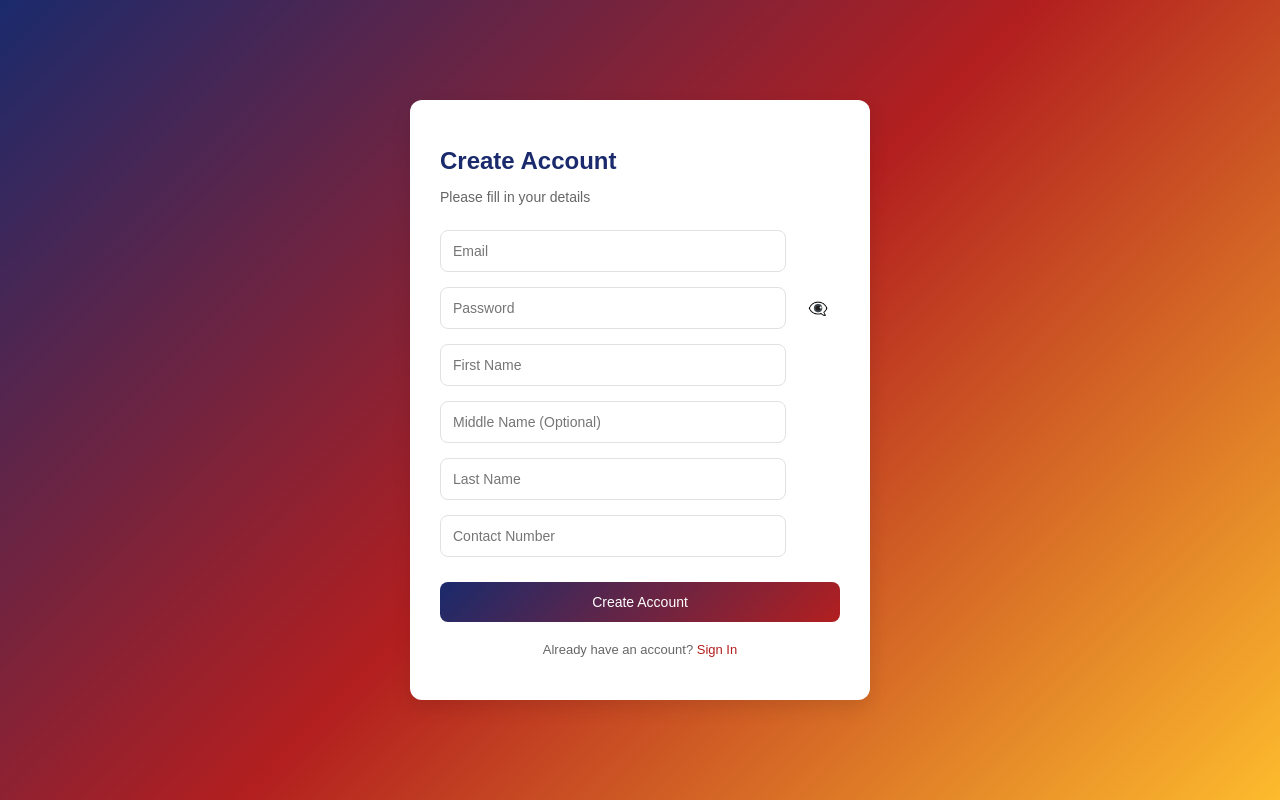
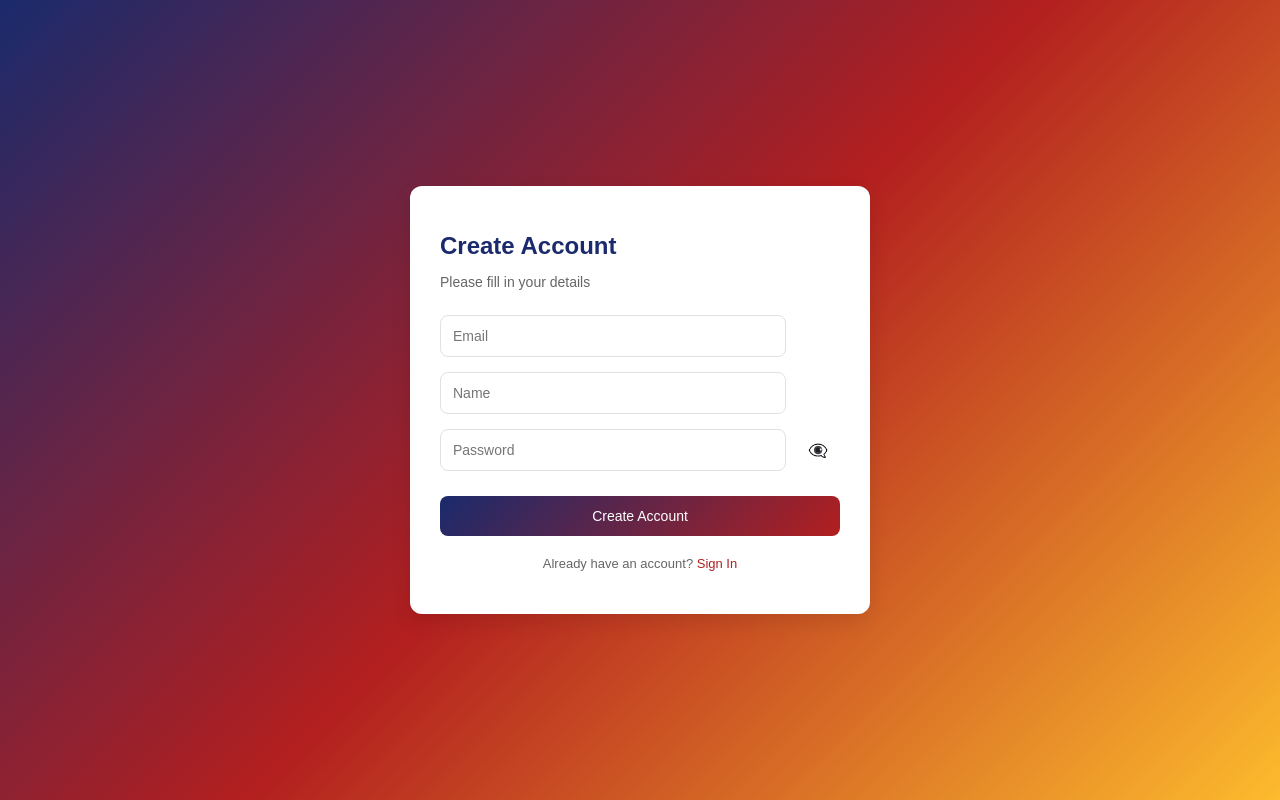
Before and after one commit to Zyldzkie/Movie-Site, a React (Create React App) app in the folder frontend/: page /register in a window 1280 px wide. Built offline with nearby package versions, Linux system fonts and the light colour scheme.

Commit message:
literally /login as new startup, register removed last name and middle name , changed first name to just "name"

```diff
--- a/frontend/src/App.js
+++ b/frontend/src/App.js
@@ -12,8 +12,8 @@ const App = () => {
     <Router>
       <div className="app">
         <Routes>
-          <Route path="/" element={<HomePage />} />
-          <Route path="/login" element={<Login />} />
+          <Route path="/home" element={<HomePage />} />
+          <Route path="/" element={<Login />} />
           <Route path="/register" element={<Register />} />
           <Route path="/admin_search" element={<AdminSearchMovie />} />
           <Route path="/admin_edit/:tmdbId" element={<AdminEditMovie />} />
--- a/frontend/src/Register/Register.jsx
+++ b/frontend/src/Register/Register.jsx
@@ -122,6 +122,18 @@ function Register() {
 
           <div className="form-group">
             <input
+              ref={fNameRef}
+              type="text"
+              value={firstName}
+              onChange={(e) => handleOnChange(e, 'firstName')}
+              placeholder="Name"
+              required
+              className="form-input"s
+            />
+          </div>
+
+          <div className="form-group">
+            <input
               ref={passwordRef}
               type={isShowPassword ? 'text' : 'password'}
               value={password}
@@ -137,53 +149,6 @@ function Register() {
             >
               {isShowPassword ? '👁️' : '👁️‍🗨️'}
             </button>
-          </div>
-
-          <div className="form-group">
-            <input
-              ref={fNameRef}
-              type="text"
-              value={firstName}
-              onChange={(e) => handleOnChange(e, 'firstName')}
-              placeholder="First Name"
-              required
-              className="form-input"
-            />
-          </div>
-
-          <div className="form-group">
-            <input
-              ref={mNameRef}
-              type="text"
-              value={middleName}
-              onChange={(e) => handleOnChange(e, 'middleName')}
-              placeholder="Middle Name (Optional)"
-              className="form-input"
-            />
-          </div>
-
-          <div className="form-group">
-            <input
-              ref={lNameRef}
-              type="text"
-              value={lastName}
-              onChange={(e) => handleOnChange(e, 'lastName')}
-              placeholder="Last Name"
-              required
-              className="form-input"
-            />
-          </div>
-
-          <div className="form-group">
-            <input
-              ref={CNoRef}
-              type="text"
-              value={contactNo}
-              onChange={(e) => handleOnChange(e, 'contactNo')}
-              placeholder="Contact Number"
-              required
-              className="form-input"
-            />
           </div>
 
           <button
```
